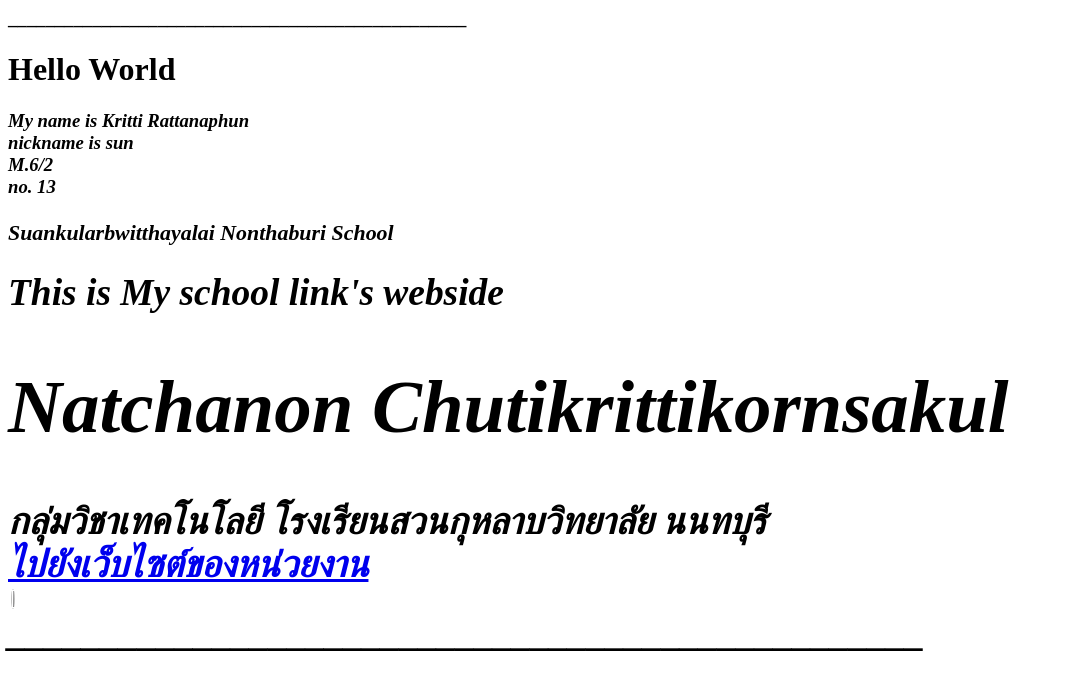
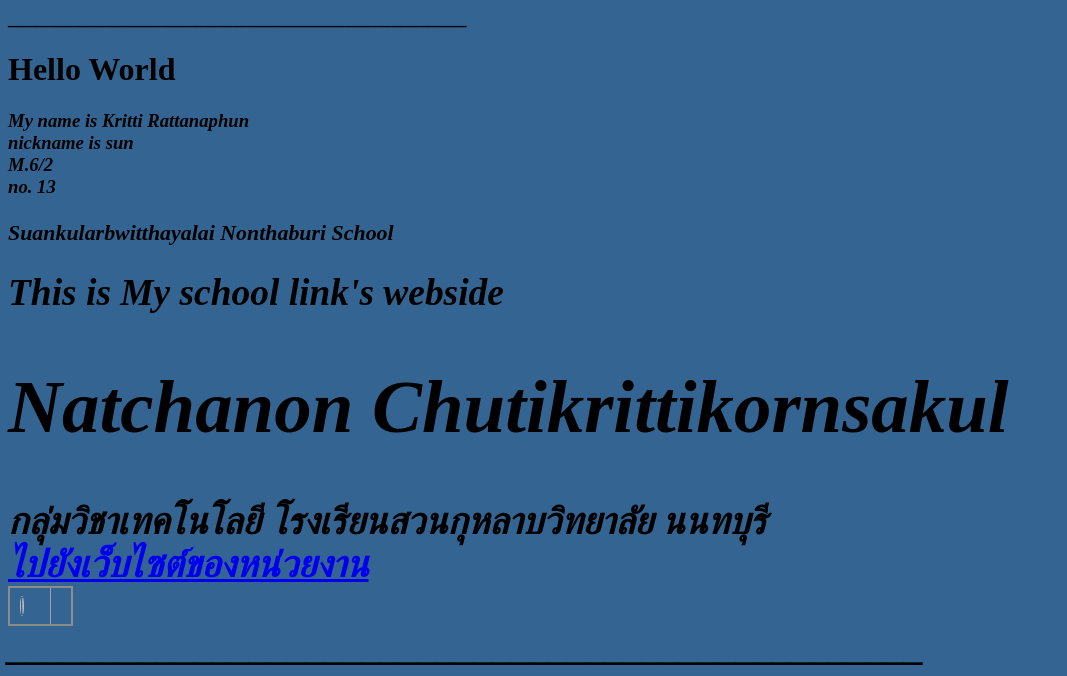
Before and after one commit to Bestgamesun/Mypage2025, a plain HTML site: page index.html in a window 1280 px wide. Shown: the top 676 px of the page, without its empty margins (0-1067 px from the left). Drawn offline with Linux system fonts and the light colour scheme.

Commit message:
Update index.html

```diff
--- a/index.html
+++ b/index.html
@@ -2,7 +2,7 @@
 <head>
   <title>Hello</title>
 </head>
-<link rel="color"; href="color.css">
+<link rel="stylesheet"; href="color.css">
 <body>
   <h3>_________________________________________________<h3>
   <h1> Hello World </h1>
```
